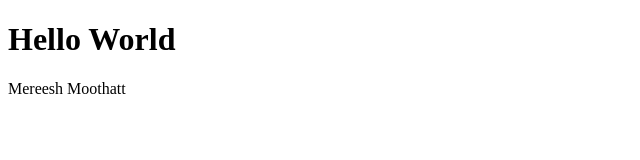
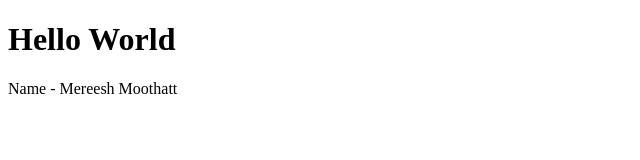
Before and after one commit to MereeshMoothatt/test-repo, a plain HTML site: page index.html in a window 1280 px wide. Shown: the full height of the page, 0-640 px from the left. Drawn offline with Linux system fonts and the light colour scheme.

Commit message:
upload-index

```diff
--- a/index.html
+++ b/index.html
@@ -6,6 +6,6 @@
 </head>
 <body>
     <h1>Hello World</h1>
-    <p>Mereesh Moothatt</p>
+    <p>Name - Mereesh Moothatt</p>
 </body>
 </html>
```
